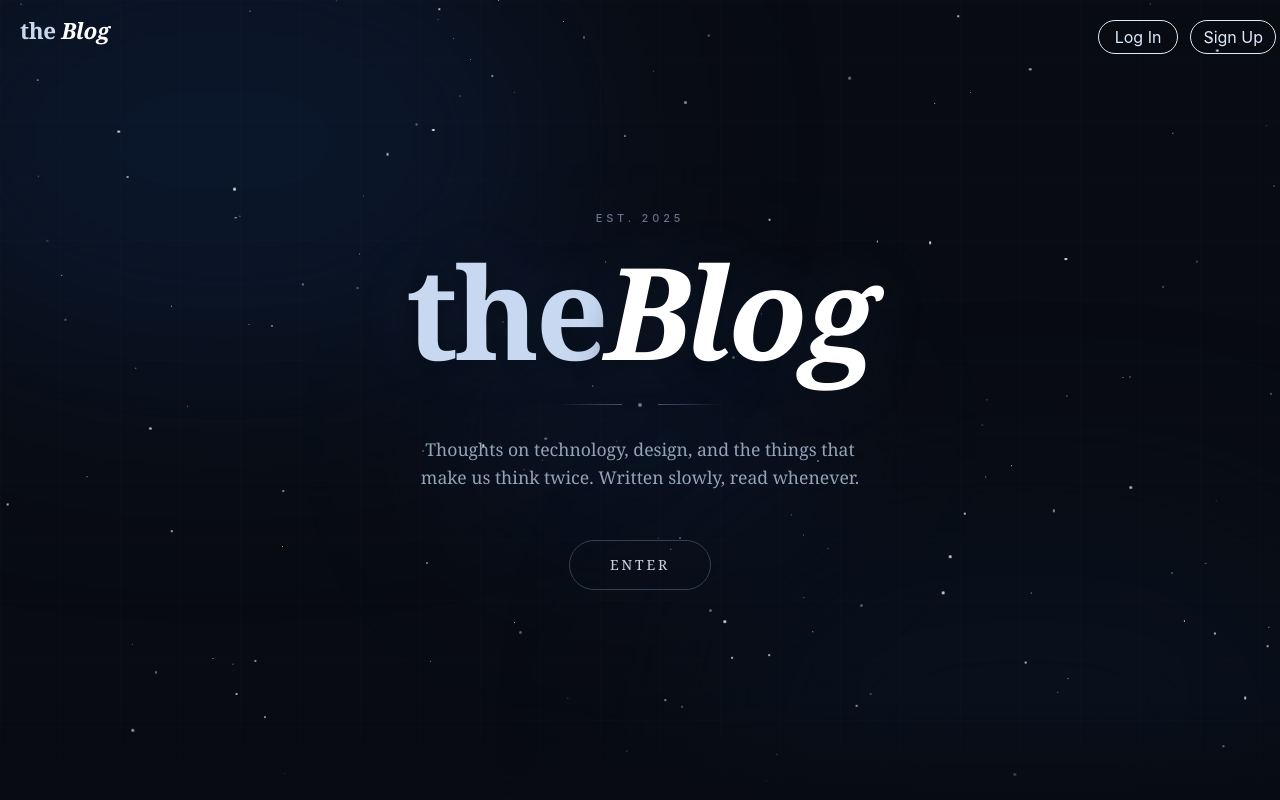
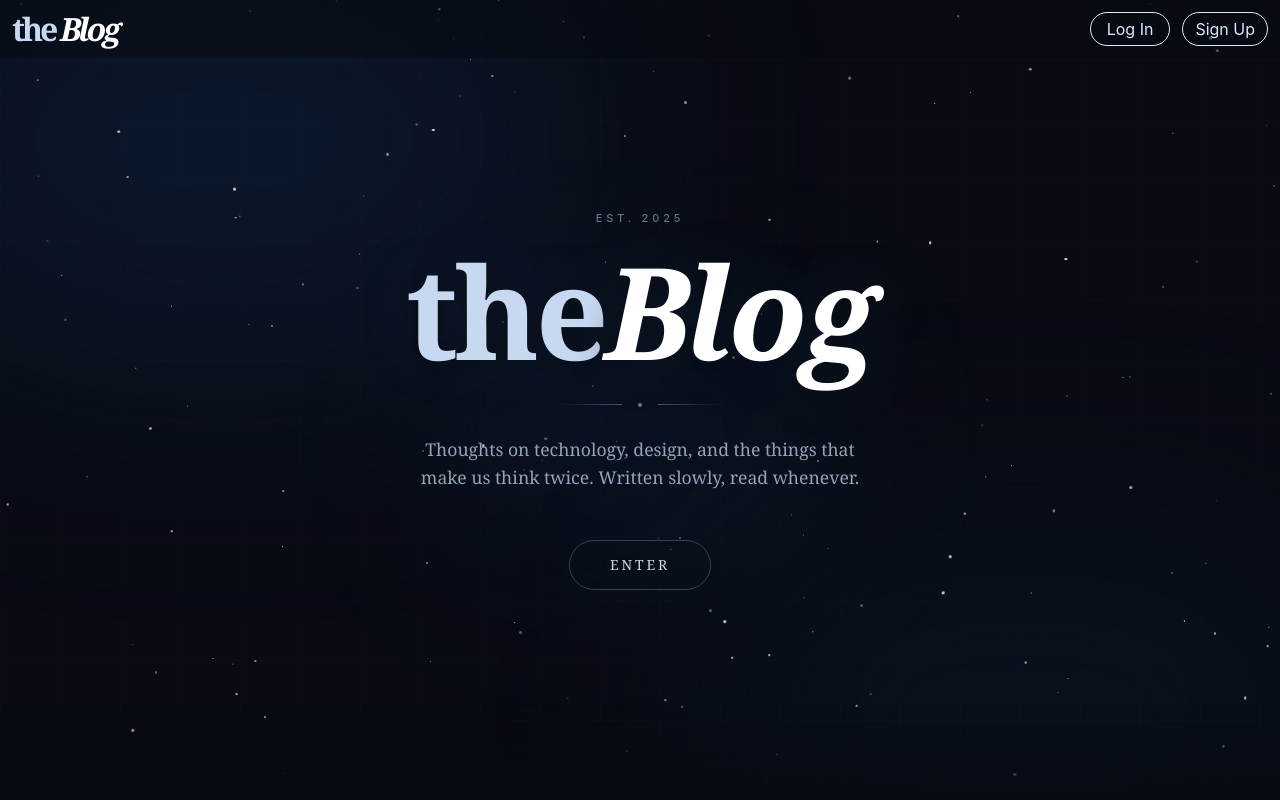
Before and after one commit to WLewis0991/blog, a React (Vite) app in the folder client/: page / in a window 1280 px wide. Built offline with nearby package versions, Linux system fonts and the light colour scheme.

Commit message:
Small fixes to UI, ready for project testing/ push

```diff
--- a/client/src/App.tsx
+++ b/client/src/App.tsx
@@ -10,7 +10,7 @@ function App() {
 
 
   return (
-    <><div className="bg-bg-void h-dvh w-full">
+    <><div className="bg-bg-void min-h-screen w-full">
       <BrowserRouter>
         <Navbar />
           <Routes>
--- a/client/src/components/Navbar.tsx
+++ b/client/src/components/Navbar.tsx
@@ -2,16 +2,16 @@ import { Link } from "react-router-dom"
 export default function Navbar () {
 
     return(<>
-    <div className="fixed top-0 left-0 w-full z-50 flex justify-between p-3 m-2">
+    <div className="fixed top-0 left-0 w-full z-50 flex items-center justify-between p-3 bg-bg-void/50">
         <h1
             className="text-white font-semibold leading-none select-none whitespace-nowrap"
             style={{
                 fontFamily: "'Georgia', 'Times New Roman', serif",
-                fontSize: "clamp(1rem, 2vw, 1.4rem)",
-                letterSpacing: "-0.015em",
+                fontSize: "clamp(1.5rem, 3vw, 2rem)",
+                letterSpacing: "-0.1em",
             }}
             >
-            <Link to="/home">
+            <Link to="/">
                 <span style={{ color: "#c8d8f0" }}>the</span>{" "}
                 <span style={{ fontStyle: "italic" }}>Blog</span>
             </Link>
--- a/client/src/components/PostCard.tsx
+++ b/client/src/components/PostCard.tsx
@@ -12,7 +12,7 @@ export function PostCard({ post }: { post: Post }) {
         </h2>
 
 
-        <p className="mt-3 text-ink-subtle">
+        <p className="mt-3 text-ink-subtle line-clamp-6">
           {post.post}
         </p>
 
--- a/client/src/pages/Home.tsx
+++ b/client/src/pages/Home.tsx
@@ -24,7 +24,7 @@ export default function HomePage() {
   }, []);
 
   return (
-    <div className="flex flex-col items-center pt-20 w-full">
+    <div className="flex flex-col items-center pt-20 w-full gap-5">
         <h1
             className="text-white font-semibold leading-none select-none"
             style={{
--- a/client/src/pages/Register.tsx
+++ b/client/src/pages/Register.tsx
@@ -12,8 +12,6 @@ export default function Register() {
   const [error, setError] = useState("");
   const navigate = useNavigate();
 
-  // ── onChange handlers ───────────────────────────────
-
   const handleChange = (e: React.ChangeEvent<HTMLInputElement>) => {
     const { name, value } = e.target;
 
@@ -22,8 +20,6 @@ export default function Register() {
       [name]: value,
     }));
   };
-
-  // ── submit ───────────────────────────────────────────
 
   const handleSubmit = async (e: React.FormEvent<HTMLFormElement>) => {
     e.preventDefault();
```
Also changed, not shown: 1 other file (tests, documents, lock files or other folders).
